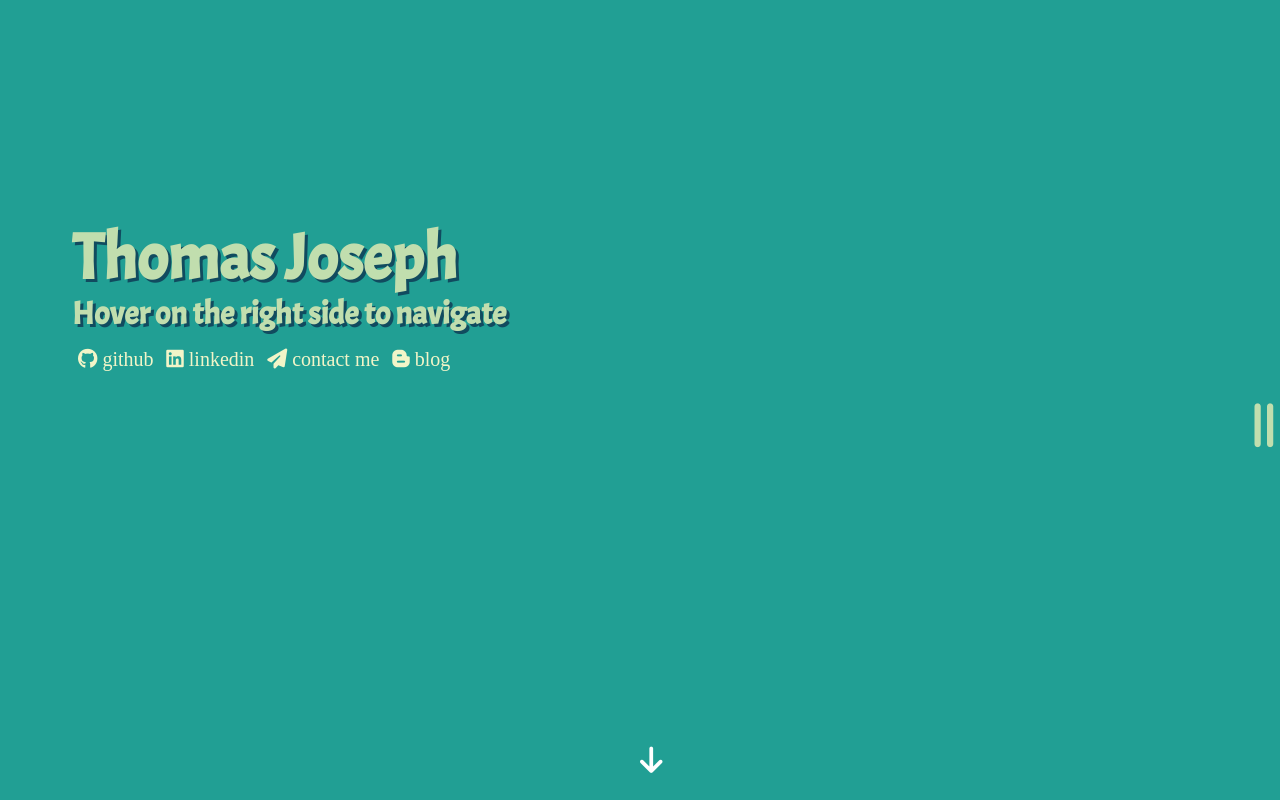
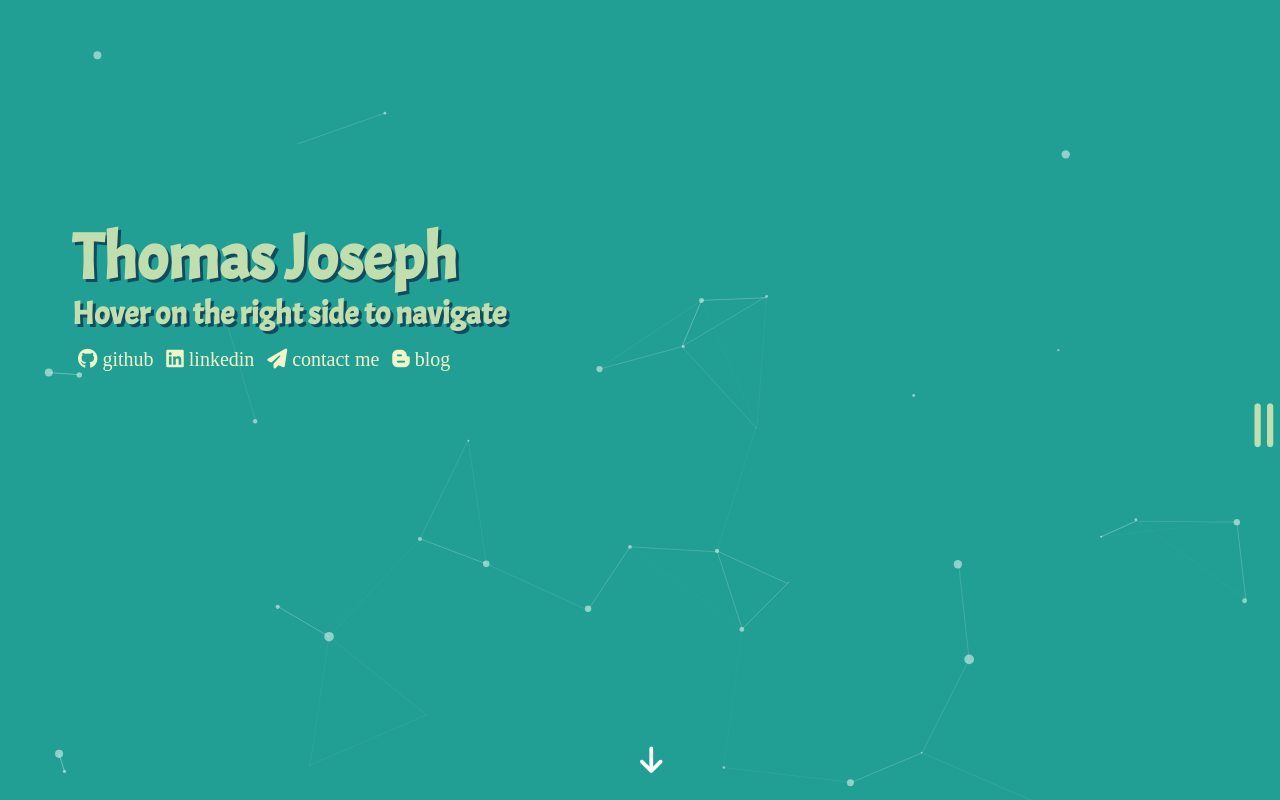
Before and after one commit to TRJoseph/MyWebsite, a website: page index.html in a window 1280 px wide. Shown: the top 800 px of the page. Drawn offline with nearby package versions, Linux system fonts and the light colour scheme.

Commit message:
added particles.js effects to page

```diff
--- /dev/null
+++ b/Scripts/particleHandler.js
@@ -0,0 +1,121 @@
+
+particlesJS('particles-js',
+
+{
+  "particles": {
+    "number": {
+      "value": 30,
+      "density": {
+        "enable": true,
+        "value_area": 800
+      }
+    },
+    "color": {
+      "value": "#ffffff"
+    },
+    "shape": {
+      "type": "circle",
+      "stroke": {
+        "width": 0,
+        "color": "#000000"
+      },
+      "polygon": {
+        "nb_sides": 5
+      },
+      "image": {
+        "src": "img/github.svg",
+        "width": 100,
+        "height": 100
+      }
+    },
+    "opacity": {
+      "value": 0.5,
+      "random": false,
+      "anim": {
+        "enable": false,
+        "speed": 1,
+        "opacity_min": 0.1,
+        "sync": false
+      }
+    },
+    "size": {
+      "value": 5,
+      "random": true,
+      "anim": {
+        "enable": false,
+        "speed": 40,
+        "size_min": 0.1,
+        "sync": false
+      }
+    },
+    "line_linked": {
+      "enable": true,
+      "distance": 150,
+      "color": "#ffffff",
+      "opacity": 0.4,
+      "width": 1
+    },
+    "move": {
+      "enable": true,
+      "speed": 6,
+      "direction": "none",
+      "random": false,
+      "straight": false,
+      "out_mode": "out",
+      "attract": {
+        "enable": false,
+        "rotateX": 600,
+        "rotateY": 1200
+      }
+    }
+  },
+  "interactivity": {
+    "detect_on": "window",
+    "events": {
+      "onhover": {
+        "enable": true,
+        "mode": "repulse"
+      },
+      "onclick": {
+        "enable": true,
+        "mode": "push"
+      },
+      "resize": true
+    },
+    "modes": {
+      "grab": {
+        "distance": 400,
+        "line_linked": {
+          "opacity": 1
+        }
+      },
+      "bubble": {
+        "distance": 400,
+        "size": 40,
+        "duration": 2,
+        "opacity": 8,
+        "speed": 3
+      },
+      "repulse": {
+        "distance": 200
+      },
+      "push": {
+        "particles_nb": 4
+      },
+      "remove": {
+        "particles_nb": 2
+      }
+    }
+  },
+  "retina_detect": true,
+  "config_demo": {
+    "hide_card": false,
+    "background_color": "#b61924",
+    "background_image": "",
+    "background_position": "50% 50%",
+    "background_repeat": "no-repeat",
+    "background_size": "cover"
+  }
+}
+
+);
--- a/index.html
+++ b/index.html
@@ -15,7 +15,9 @@
     <script src="https://kit.fontawesome.com/6bef532dd6.js" crossorigin="anonymous"></script>
   </head>
   <body>
-    <section id="mainSect">
+    <div style="position: fixed; z-index: -1; width: 100%; height: 100%;"id="particles-js"></div>
+    <script src="node_modules/particles.js/particles.js"></script>
+    <section class="pageSection" id="mainSect">
       <div id="main-page" class="page">
         <div class="content">
           <h1 id="title">Thomas Joseph</h1>
@@ -44,6 +46,7 @@
           </li>
           </ul>
       </div>
+
       <div><i id="downArrow" class="fa-solid fa-arrow-down"></i></div>
       <i id="side-bar-grip" class="fa-solid fa-grip-lines-vertical"></i>
       <div id="side-bar" class="page">
@@ -78,16 +81,16 @@
           </button>
       </div>
   </section>
-    <section id="aboutMeSect">
-      <div><h2 class="sectionTitle">a little bit about myself...</h2>
+    <section class="pageSection" id="aboutMeSect">
+      <div class="page"><h2 class="sectionTitle">a little bit about myself...</h2>
       <p id="sectionParagraph">Hi, my name is Thomas. I am a rising Junior Computer Engineering Major currently attending <a href="https://www.clemson.edu">Clemson University</a>. Go Tigers!
         My idea behind this website was to create a way for me to display to the world what projects I have completed in the
         past and any projects that I am currently working on. Alongside this I decided this realm would be a fantastic host to
         my career updates as well as to describe any past jobs I have held and the skills that they helped me to develop.
       </p></div>
     </section>
-    <section id="projectsSect">
-      <div><h1 class="sectionTitle">some of my projects...</h1>
+    <section class="pageSection" id="projectsSect">
+      <div class="page"><h1 class="sectionTitle">some of my projects...</h1>
         <li class="light-box">
           <div>
             <h1>My Website<a href="https://github.com/TRJoseph/MyWebsite" class="sourceLink" style="float: right;">Source</a></h1>
@@ -102,9 +105,11 @@
         </li>
       </div>
     </section>
-    <section id="workExperienceSect">
-      <div><h1 class="sectionTitle">my work experience...</h1></div>
+    <section class="pageSection" id="workExperienceSect">
+      <div class="page"><h1 class="sectionTitle">my work experience...</h1></div>
     </section>
+
 </body>
 <script type="text/javascript" src="Scripts/index.js"></script>
+<script type="text/javascript" src="Scripts/particleHandler.js"></script>
 </html>
--- a/package.json
+++ b/package.json
@@ -15,5 +15,8 @@
   "bugs": {
     "url": "https://github.com/TRJoseph/MyWebsite/issues"
   },
-  "homepage": "https://github.com/TRJoseph/MyWebsite#readme"
+  "homepage": "https://github.com/TRJoseph/MyWebsite#readme",
+  "dependencies": {
+    "particles.js": "^2.0.0"
+  }
 }
```
Also changed, not shown: 1 other file.
